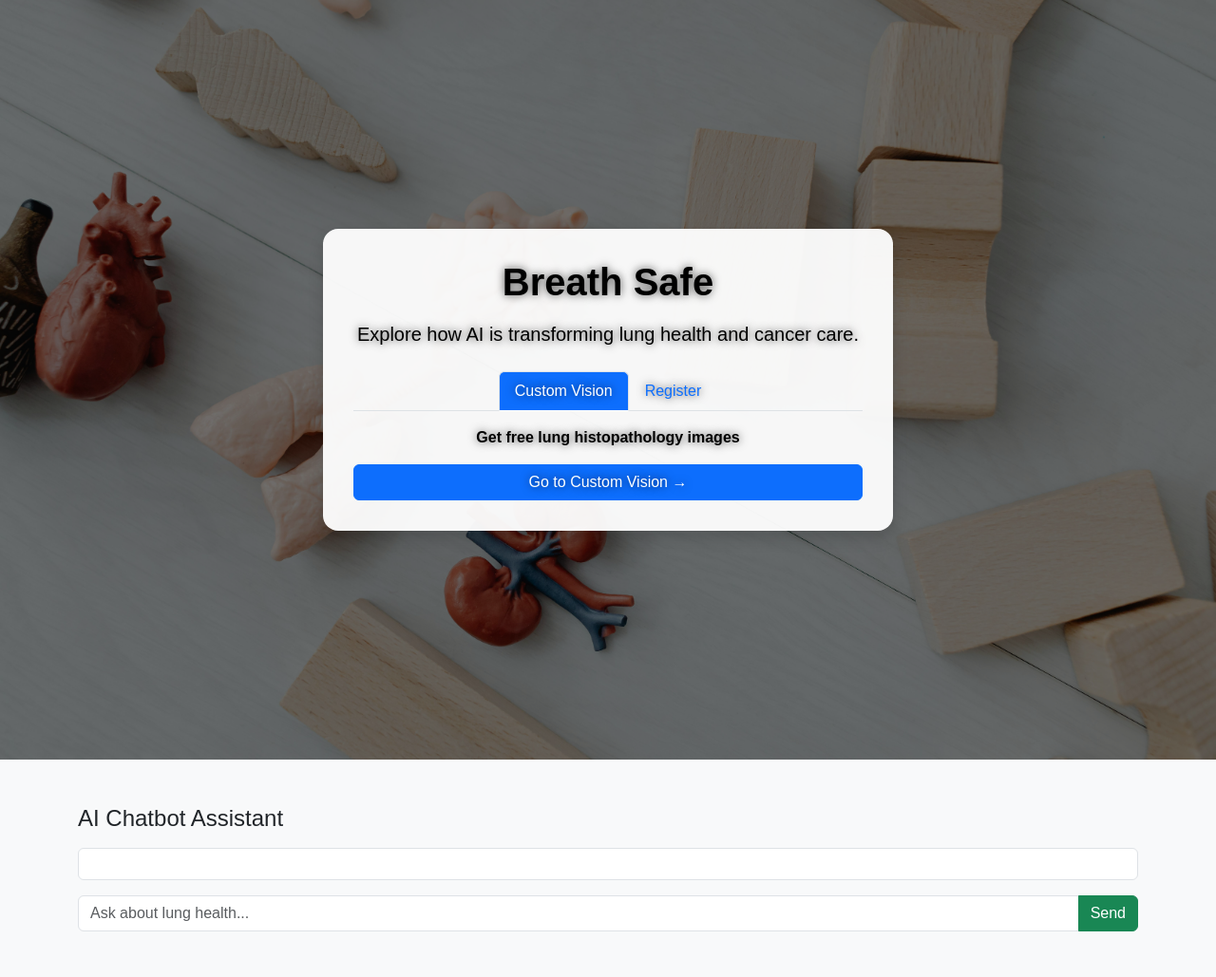
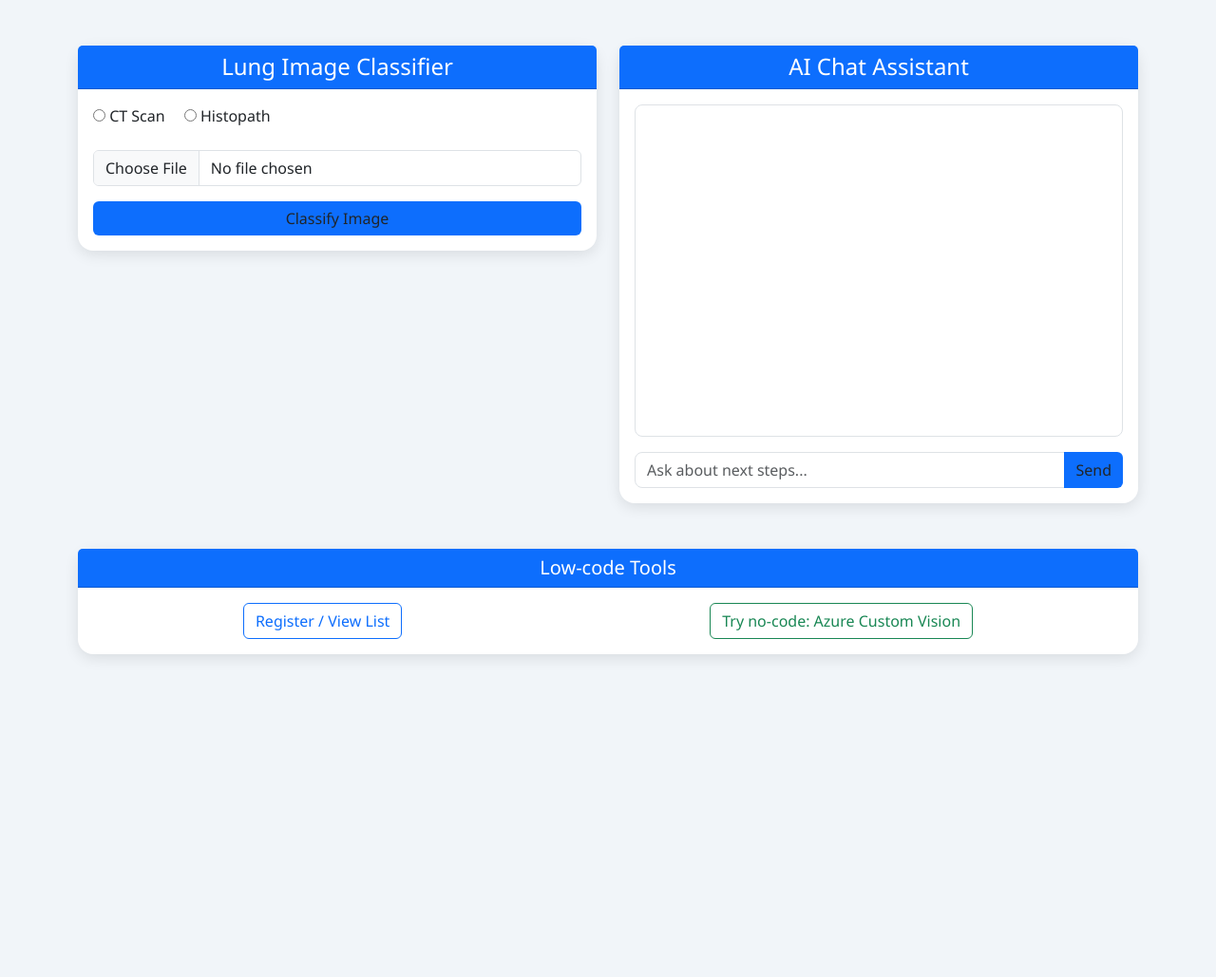
Before and after one commit to Jerryblessed/sonarhealth, a Flask app: page /index in a window 1280 px wide. Shown: the whole page at 95% size. After the commit the page ends 693 px from the top, so only its background shows below. Run offline with Flask 3, Linux system fonts and the light colour scheme.

Commit message:
Update index.html

```diff
--- a/templates/index.html
+++ b/templates/index.html
@@ -3,151 +3,108 @@
 <head>
   <meta charset="utf-8">
   <meta name="viewport" content="width=device-width, initial-scale=1">
-  <title>AI Lung Health</title>
+  <title>AI Lung Classifier & Chat</title>
   <link href="https://cdn.jsdelivr.net/npm/bootstrap@5.3.0/dist/css/bootstrap.min.css" rel="stylesheet">
   <style>
-    body { margin: 0; font-family: sans-serif; background: #f8f9fa; }
-    .hero {
-      position: relative;
-      height: 100vh;
-      background: url('/static/lung.jpg') no-repeat center center;
-      background-size: cover;
-      display: flex;
-      justify-content: center;
-      align-items: center;
-      color: #fff;
-      text-shadow: 0 0 10px rgba(0,0,0,0.7);
-    }
-    .overlay {
-      position: absolute;
-      top: 0; left: 0;
-      width: 100%; height: 100%;
-      background: rgba(0,0,0,0.5);
-    }
-    .hero-content {
-      position: relative;
-      z-index: 2;
-      background: rgba(255,255,255,0.95);
-      color: #000;
-      padding: 2rem;
-      border-radius: 1rem;
-      max-width: 600px;
-      width: 90%;
-    }
-    .nav-tabs .nav-link.active {
-      background-color: #0d6efd;
-      color: #fff;
-    }
-    #thankyou { display: none; text-align: center; color: green; margin-top: 1rem; }
+    body { background: #f1f5f9; font-family: 'Segoe UI', Tahoma, Geneva, Verdana, sans-serif; }
+    .card-custom { border: none; border-radius: 1rem; box-shadow: 0 4px 15px rgba(0,0,0,0.1); }
+    .card-header { background: #0d6efd; color: #fff; border-top-left-radius: 1rem; border-top-right-radius: 1rem; }
+    .btn-primary-custom { background: #0d6efd; border: none; }
+    .btn-primary-custom:hover { background: #0b5ed7; }
+    #chatBox { height: 350px; overflow-y: auto; background: #fff; padding: 1rem; border-radius: 0.5rem; border: 1px solid #dee2e6; }
+    .chat-input { border-radius: 0.5rem; }
   </style>
 </head>
 <body>
-  <div class="hero">
-    <div class="overlay"></div>
-    <div class="hero-content shadow">
-      <h1 class="display-6 fw-bold text-center mb-3">Breath Safe</h1>
-      <p class="lead text-center">Explore how AI is transforming lung health and cancer care.</p>
-
-      <ul class="nav nav-tabs justify-content-center mt-4" id="tabMenu">
-        <li class="nav-item">
-          <a class="nav-link active" data-bs-toggle="tab" href="#customVisionTab">Custom Vision</a>
-        </li>
-        <li class="nav-item">
-          <a class="nav-link" data-bs-toggle="tab" href="#registerTab">Register</a>
-        </li>
-      </ul>
-
-      <div class="tab-content mt-3">
-        <!-- Custom Vision Tab -->
-        <div class="tab-pane fade show active" id="customVisionTab">
-          <p class="text-center fw-semibold">Get free lung histopathology images</p>
-          <div class="d-grid">
-            <a href="{{ custom_vision_url }}" target="_blank" class="btn btn-primary">Go to Custom Vision →</a>
+  <div class="container py-5">
+    <div class="row g-4">
+      <!-- Classifier Card -->
+      <div class="col-lg-6">
+        <div class="card card-custom">
+          <div class="card-header text-center">
+            <h4 class="mb-0">Lung Image Classifier</h4>
+          </div>
+          <div class="card-body">
+            <form action="/classify" method="post" enctype="multipart/form-data">
+              <div class="mb-3">
+                <label class="form-label me-3">
+                  <input type="radio" name="modality" value="ct" required> CT Scan
+                </label>
+                <label class="form-label">
+                  <input type="radio" name="modality" value="histo"> Histopath
+                </label>
+              </div>
+              <div class="mb-3">
+                <input type="file" name="file" accept="image/*" class="form-control" required>
+              </div>
+              <div class="d-grid">
+                <button type="submit" class="btn btn-primary-custom">Classify Image</button>
+              </div>
+            </form>
+            {% if prediction %}
+            <hr>
+            <div class="text-center">
+              <h5>Modality: {{ selected }}</h5>
+              <h5>Result: <span class="text-success">{{ prediction }}</span></h5>
+              <img src="{{ image_path }}" class="img-fluid rounded mt-3" alt="Result Image">
+            </div>
+            {% endif %}
           </div>
         </div>
-
-        <!-- Register Tab -->
-        <div class="tab-pane fade" id="registerTab">
-          <h5 class="text-center mb-3">Add to Lung Image Checkers List</h5>
-          <form id="viewer-form">
-            <div class="mb-2">
-              <input type="text" id="name" class="form-control" placeholder="Name" required>
+      </div>
+      <!-- Chat Assistant Card -->
+      <div class="col-lg-6">
+        <div class="card card-custom">
+          <div class="card-header text-center">
+            <h4 class="mb-0">AI Chat Assistant</h4>
+          </div>
+          <div class="card-body d-flex flex-column">
+            <div id="chatBox"></div>
+            <div class="input-group mt-3">
+              <input id="userInput" type="text" class="form-control chat-input" placeholder="Ask about next steps...">
+              <button id="sendBtn" class="btn btn-primary-custom">Send</button>
             </div>
-            <div class="mb-2">
-              <input type="date" id="dob" class="form-control" required>
-            </div>
-            <div class="mb-2">
-              <input type="email" id="email" class="form-control" placeholder="Email" required>
-            </div>
-            <div class="d-grid">
-              <button type="submit" class="btn btn-success">Submit</button>
-            </div>
-          </form>
-          <div id="thankyou">Thank you! You would be emailed shortly.</div>
+          </div>
+        </div>
+      </div>
+    </div>
+    <!-- Low Code Tools Card -->
+    <div class="row g-4 mt-4">
+      <div class="col">
+        <div class="card card-custom">
+          <div class="card-header text-center">
+            <h5 class="mb-0">Low-code Tools</h5>
+          </div>
+          <div class="card-body d-flex justify-content-around flex-wrap gap-2">
+            <a href="/register" class="btn btn-outline-primary">Register / View List</a>
+            <a href="{{ CUSTOM_VISION_URL }}" class="btn btn-outline-success" target="_blank">Try no-code: Azure Custom Vision</a>
+          </div>
         </div>
       </div>
     </div>
   </div>
 
-  <div class="container my-5">
-    <h4 class="mb-3">AI Chatbot Assistant</h4>
-    <div id="chat" class="chat-window mb-3 border p-3 bg-white rounded" style="max-height: 400px; overflow-y: auto;"></div>
-    <div class="input-group">
-      <input id="user-input" type="text" class="form-control" placeholder="Ask about lung health...">
-      <button id="send-btn" class="btn btn-success">Send</button>
-    </div>
-  </div>
-
   <script src="https://cdn.jsdelivr.net/npm/bootstrap@5.3.0/dist/js/bootstrap.bundle.min.js"></script>
   <script>
-    const chatEl = document.getElementById('chat');
-    const inputEl = document.getElementById('user-input');
-    const sendBtn = document.getElementById('send-btn');
-
-    function appendMessage(sender, text) {
-      const msg = document.createElement('div');
-      msg.classList.add('mb-2', sender === 'AI' ? 'text-start' : 'text-end');
-      msg.innerHTML = `<small><strong>${sender}:</strong></small> ${text}`;
-      chatEl.appendChild(msg);
-      chatEl.scrollTop = chatEl.scrollHeight;
-    }
-
-    sendBtn.addEventListener('click', () => {
-      const text = inputEl.value.trim();
-      if (!text) return;
-      appendMessage('You', text);
-      inputEl.value = '';
-
+    const chatBox = document.getElementById('chatBox');
+    const userInput = document.getElementById('userInput');
+    document.getElementById('sendBtn').addEventListener('click', () => {
+      const text = userInput.value.trim(); if (!text) return;
+      const userMsg = document.createElement('p');
+      userMsg.innerHTML = `<strong>You:</strong> ${text}`;
+      chatBox.appendChild(userMsg);
+      userInput.value = '';
       fetch('/api/chat', {
-        method: 'POST',
-        headers: { 'Content-Type': 'application/json' },
+        method: 'POST', headers: {'Content-Type': 'application/json'},
         body: JSON.stringify({ message: text })
       })
       .then(res => res.json())
-      .then(data => appendMessage('AI', data.reply))
-      .catch(err => appendMessage('AI', 'Error: ' + err));
-    });
-
-    inputEl.addEventListener('keypress', e => {
-      if (e.key === 'Enter') sendBtn.click();
-    });
-
-    document.getElementById('viewer-form').addEventListener('submit', function(e) {
-      e.preventDefault();
-      const name = encodeURIComponent(document.getElementById('name').value);
-      const dob  = encodeURIComponent(document.getElementById('dob').value);
-      const email = encodeURIComponent(document.getElementById('email').value);
-      const subject = 'Add to Custom Vision Lung Image Checkers List';
-      const body = `Name: ${name}%0D%0ADOB: ${dob}%0D%0AEmail: ${email}`;
-      const mailtoURL = `mailto:opejeremiah@gmail.com?subject=${subject}&body=${body}`;
-
-      const a = document.createElement('a');
-      a.href = mailtoURL;
-      a.target = '_blank';
-      a.click();
-
-      document.getElementById('viewer-form').reset();
-      document.getElementById('thankyou').style.display = 'block';
+      .then(data => {
+        const aiMsg = document.createElement('p');
+        aiMsg.innerHTML = `<strong>AI:</strong> ${data.reply}`;
+        chatBox.appendChild(aiMsg);
+        chatBox.scrollTop = chatBox.scrollHeight;
+      });
     });
   </script>
 </body>
```
